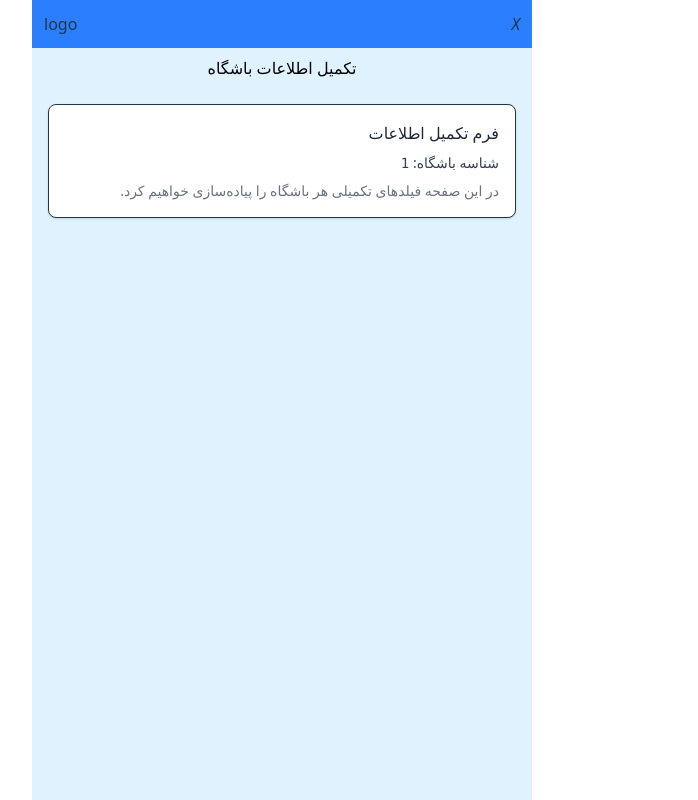
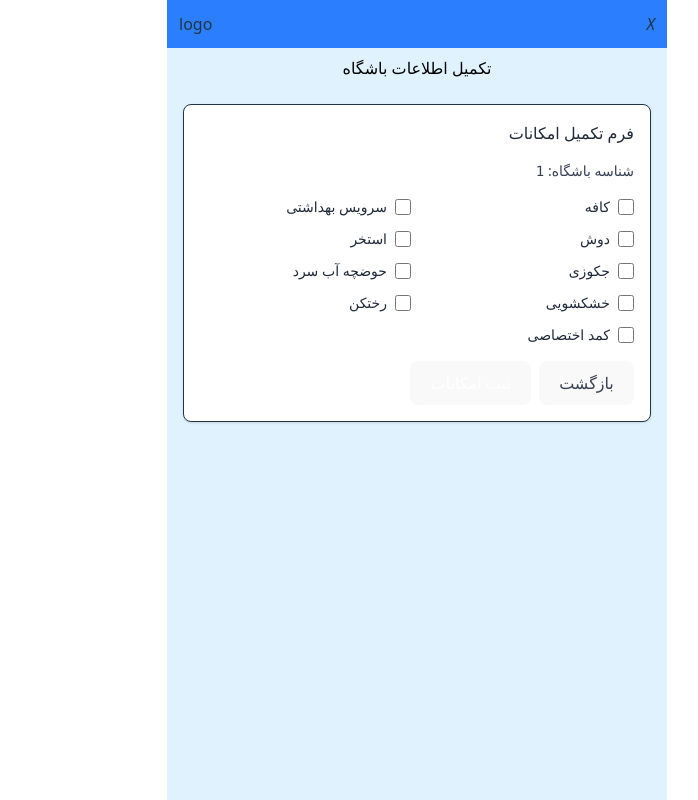
Before and after one commit to milas021/front-data-gym-finder, a React (Vite) app: page /branch/1/complete in a window 1280 px wide. Shown: the whole page, without its empty margins (449-1147 px from the left). Built offline with nearby package versions, Linux system fonts and the light colour scheme.

Commit message:
add coplete page  (Facilities)

```diff
--- a/src/pages/branch/CompleteInformation.tsx
+++ b/src/pages/branch/CompleteInformation.tsx
@@ -1,23 +1,207 @@
-import { useParams } from "react-router-dom";
+import { useState } from "react";
+import { useNavigate, useParams } from "react-router-dom";
+import axios from "axios";
 import Container from "../../shared/components/ContainerComponent";
 import HeaderComponent from "../../shared/components/HeaderComponent";
 
 const CompleteInformation = () => {
+  const navigate = useNavigate();
   const { id: branchIdParam } = useParams();
+
+  type FacilitiesPayload = {
+    branchId: string | number;
+    hasCafe: boolean;
+    hasWC: boolean;
+    hasShower: boolean;
+    hasSwimmingPool: boolean;
+    hasJacuzzi: boolean;
+    hasColdPool: boolean;
+    hasLaundry: boolean;
+    hasLockerRoom: boolean;
+    hasPrivateLocker: boolean;
+  };
+
+  const [form, setForm] = useState<FacilitiesPayload>({
+    branchId: branchIdParam || "",
+    hasCafe: false,
+    hasWC: false,
+    hasShower: false,
+    hasSwimmingPool: false,
+    hasJacuzzi: false,
+    hasColdPool: false,
+    hasLaundry: false,
+    hasLockerRoom: false,
+    hasPrivateLocker: false,
+  });
+
+  const [submitting, setSubmitting] = useState(false);
+  const [error, setError] = useState<string | null>(null);
+  const [success, setSuccess] = useState<string | null>(null);
+
+  const handleToggle = (key: keyof Omit<FacilitiesPayload, "branchId">) => {
+    setForm((prev) => ({ ...prev, [key]: !prev[key] }));
+  };
+
+  const handleSubmit = async () => {
+    if (!branchIdParam) {
+      setError("شناسه باشگاه نامعتبر است");
+      return;
+    }
+    setSubmitting(true);
+    setError(null);
+    setSuccess(null);
+    try {
+      const url = `https://api.milicode.ir/api/Branch/${branchIdParam}/facilities`;
+      const payload: FacilitiesPayload = {
+        ...form,
+        branchId: form.branchId || branchIdParam,
+      };
+      await axios.put(url, payload, { timeout: 15000 });
+      setSuccess("اطلاعات با موفقیت ذخیره شد");
+    } catch (err: any) {
+      if (err.response) {
+        setError(`خطای سرور: ${err.response.status}`);
+      } else if (err.request) {
+        setError("خطای شبکه: سرور پاسخگو نیست");
+      } else {
+        setError(`خطا: ${err.message}`);
+      }
+    } finally {
+      setSubmitting(false);
+    }
+  };
 
   return (
     <Container>
       <HeaderComponent title="تکمیل اطلاعات باشگاه" />
 
       <div className="p-4 space-y-4">
-        <div className="bg-white rounded-lg shadow-sm border p-4">
-          <div className="text-gray-800 font-bold mb-2">فرم تکمیل اطلاعات</div>
-          <p className="text-gray-700 text-sm">
+        <div className="bg-white rounded-lg shadow-sm border p-4 space-y-4">
+          <div className="text-gray-800 font-bold">فرم تکمیل امکانات</div>
+
+          <div className="text-gray-700 text-sm">
             شناسه باشگاه: <span className="font-mono">{branchIdParam}</span>
-          </p>
-          <p className="text-gray-500 text-sm mt-2">
-            در این صفحه فیلدهای تکمیلی هر باشگاه را پیاده‌سازی خواهیم کرد.
-          </p>
+          </div>
+
+          {error && (
+            <div className="bg-red-50 border border-red-200 text-red-700 text-sm rounded p-2">
+              {error}
+            </div>
+          )}
+          {success && (
+            <div className="bg-green-50 border border-green-200 text-green-700 text-sm rounded p-2">
+              {success}
+            </div>
+          )}
+
+          <div className="grid grid-cols-1 sm:grid-cols-2 gap-3">
+            <label className="flex items-center gap-2 text-sm text-gray-800">
+              <input
+                type="checkbox"
+                className="h-4 w-4"
+                checked={form.hasCafe}
+                onChange={() => handleToggle("hasCafe")}
+              />
+              کافه
+            </label>
+
+            <label className="flex items-center gap-2 text-sm text-gray-800">
+              <input
+                type="checkbox"
+                className="h-4 w-4"
+                checked={form.hasWC}
+                onChange={() => handleToggle("hasWC")}
+              />
+              سرویس بهداشتی
+            </label>
+
+            <label className="flex items-center gap-2 text-sm text-gray-800">
+              <input
+                type="checkbox"
+                className="h-4 w-4"
+                checked={form.hasShower}
+                onChange={() => handleToggle("hasShower")}
+              />
+              دوش
+            </label>
+
+            <label className="flex items-center gap-2 text-sm text-gray-800">
+              <input
+                type="checkbox"
+                className="h-4 w-4"
+                checked={form.hasSwimmingPool}
+                onChange={() => handleToggle("hasSwimmingPool")}
+              />
+              استخر
+            </label>
+
+            <label className="flex items-center gap-2 text-sm text-gray-800">
+              <input
+                type="checkbox"
+                className="h-4 w-4"
+                checked={form.hasJacuzzi}
+                onChange={() => handleToggle("hasJacuzzi")}
+              />
+              جکوزی
+            </label>
+
+            <label className="flex items-center gap-2 text-sm text-gray-800">
+              <input
+                type="checkbox"
+                className="h-4 w-4"
+                checked={form.hasColdPool}
+                onChange={() => handleToggle("hasColdPool")}
+              />
+              حوضچه آب سرد
+            </label>
+
+            <label className="flex items-center gap-2 text-sm text-gray-800">
+              <input
+                type="checkbox"
+                className="h-4 w-4"
+                checked={form.hasLaundry}
+                onChange={() => handleToggle("hasLaundry")}
+              />
+              خشکشویی
+            </label>
+
+            <label className="flex items-center gap-2 text-sm text-gray-800">
+              <input
+                type="checkbox"
+                className="h-4 w-4"
+                checked={form.hasLockerRoom}
+                onChange={() => handleToggle("hasLockerRoom")}
+              />
+              رختکن
+            </label>
+
+            <label className="flex items-center gap-2 text-sm text-gray-800">
+              <input
+                type="checkbox"
+                className="h-4 w-4"
+                checked={form.hasPrivateLocker}
+                onChange={() => handleToggle("hasPrivateLocker")}
+              />
+              کمد اختصاصی
+            </label>
+          </div>
+
+          <div className="flex gap-2">
+            <button
+              onClick={() => navigate(-1)}
+              className="bg-gray-100 text-gray-700 px-4 py-2 rounded hover:bg-gray-200 transition text-sm"
+              disabled={submitting}
+            >
+              بازگشت
+            </button>
+            <button
+              onClick={handleSubmit}
+              className="bg-blue-500 text-white px-4 py-2 rounded hover:bg-blue-600 transition text-sm disabled:opacity-60"
+              disabled={submitting || !branchIdParam}
+            >
+              {submitting ? "در حال ذخیره..." : "ثبت امکانات"}
+            </button>
+          </div>
         </div>
       </div>
     </Container>
```
